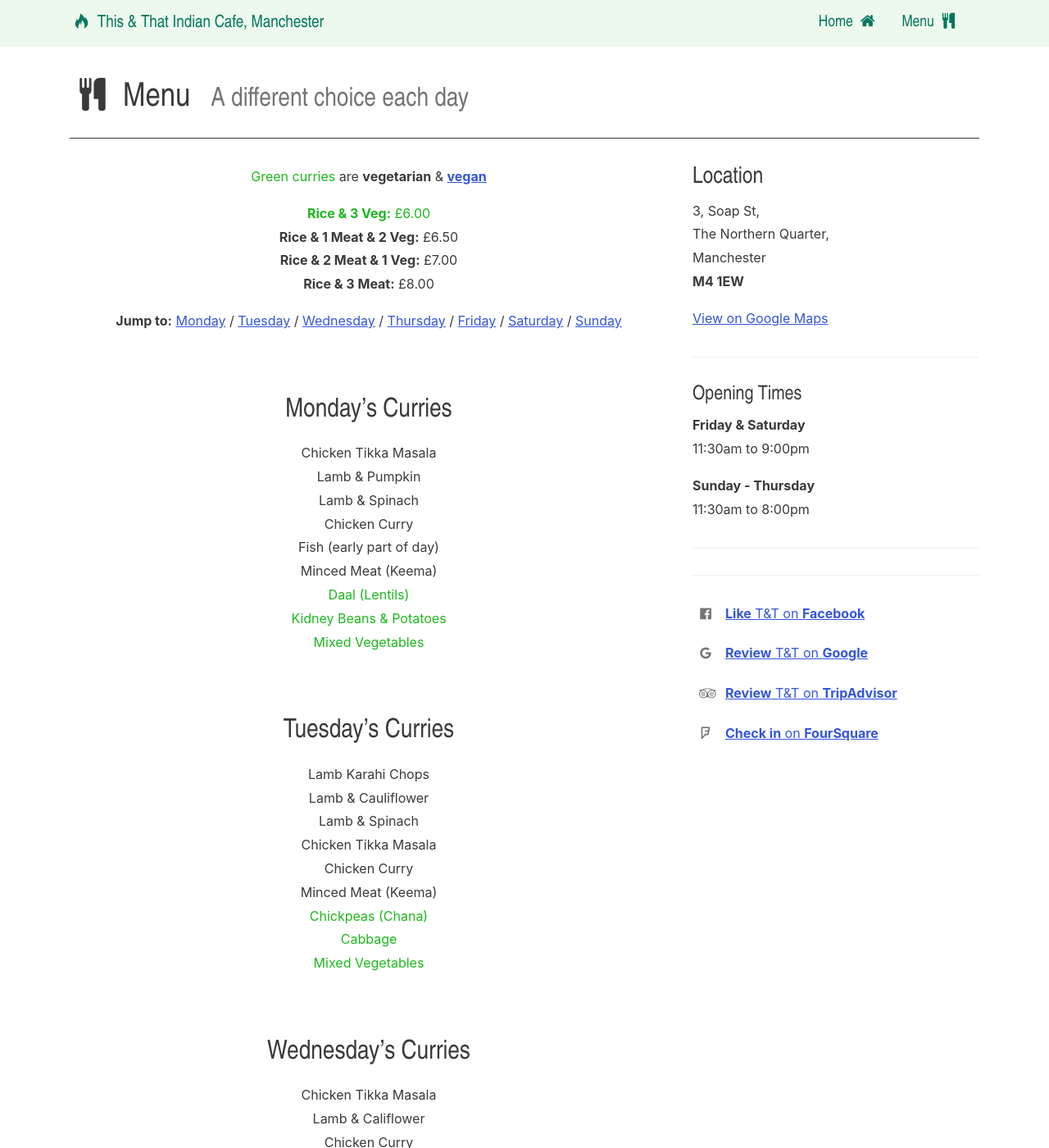
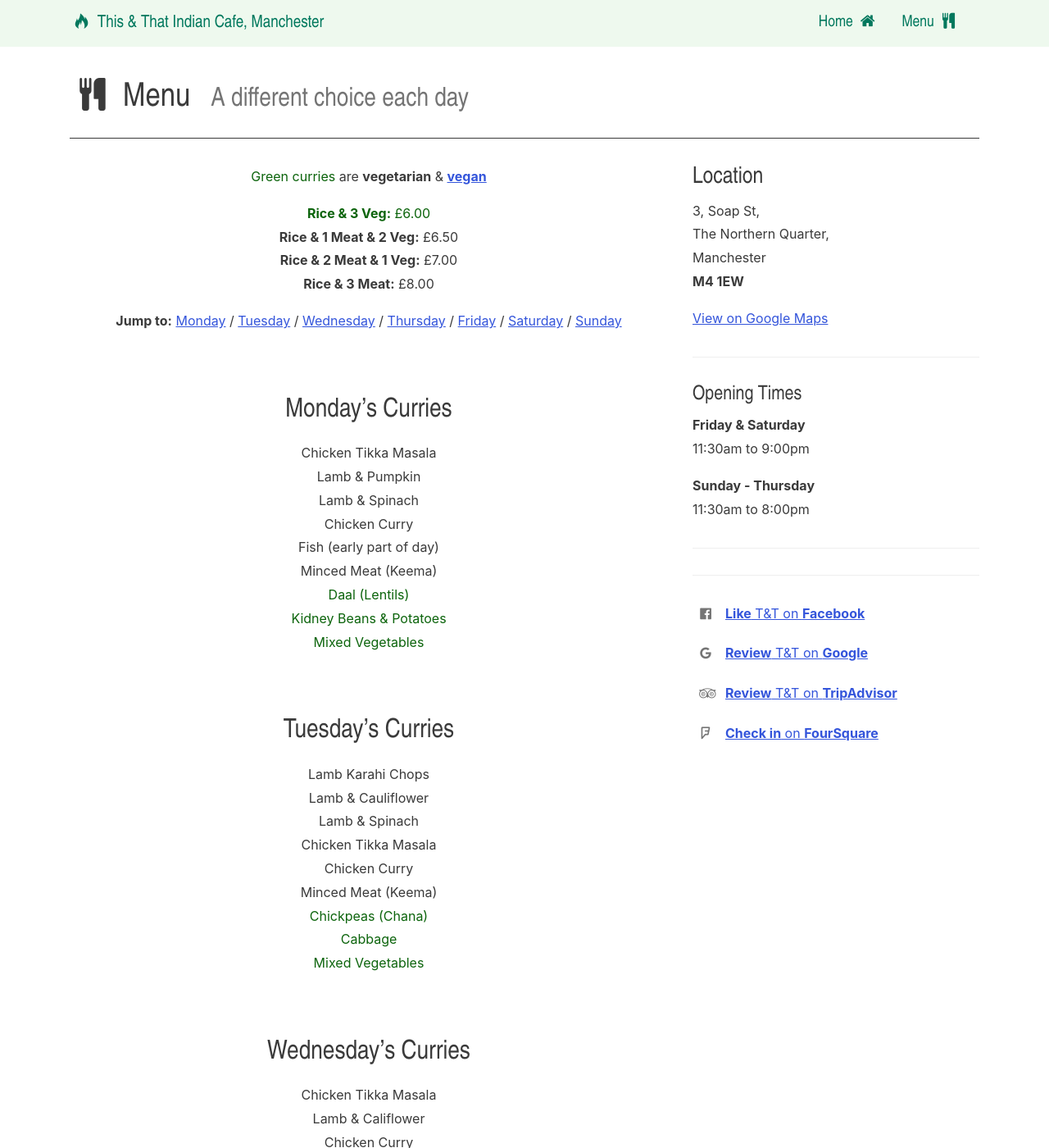
Before and after one commit to chobbledotcom/this-and-that, a Jekyll site: the page built from menu.md, in a window 1280 px wide and 1400 px high. Shown: the whole window at 82% size. Built offline with Jekyll 4.4.1, drawn with Linux system fonts in a browser that asks for light colours.

Commit message:
Make Menu WCAG AAA accessible by making the green font darker

```diff
--- a/_includes/main.scss
+++ b/_includes/main.scss
@@ -167,7 +167,7 @@ hr {
     &--menu {
         text-align: center;
         em, .green {
-            color: #1cb81c;
+            color: #0C640C;
             font-style: normal;
         }
         ul {
```
